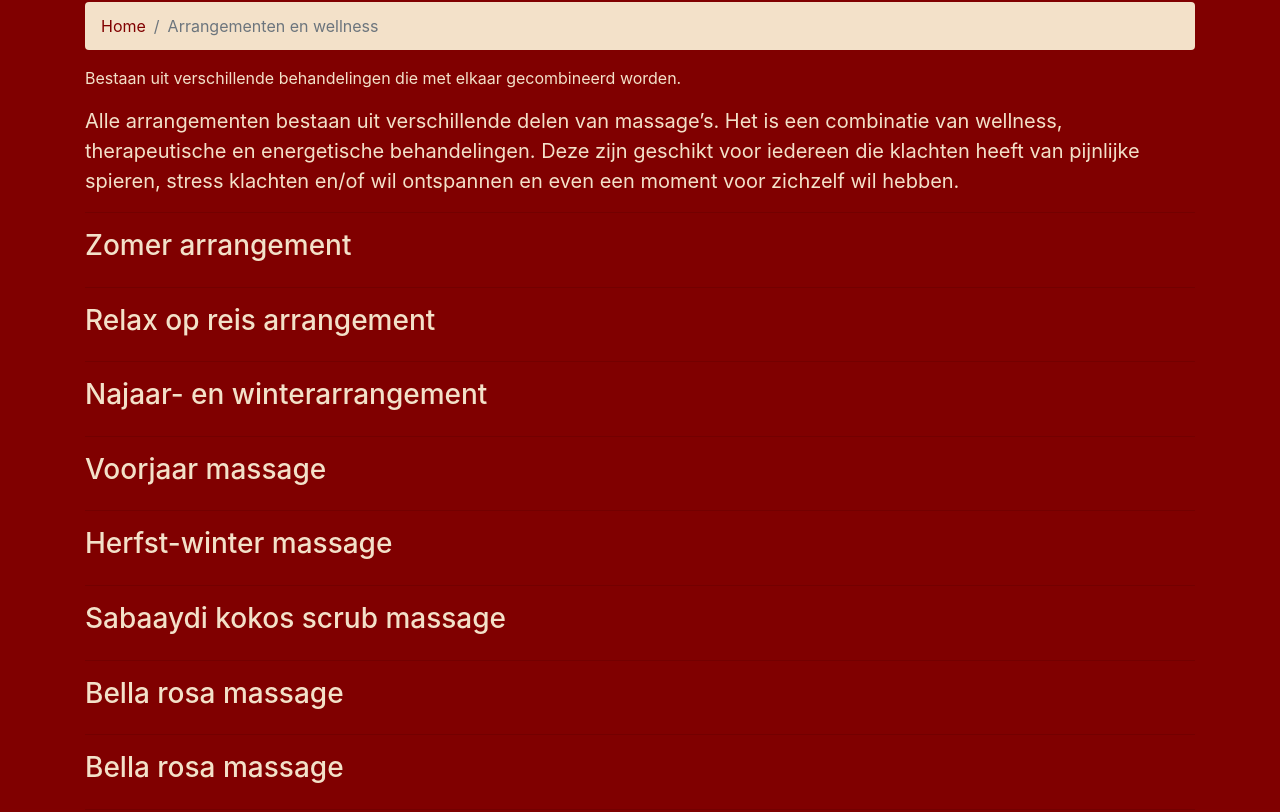
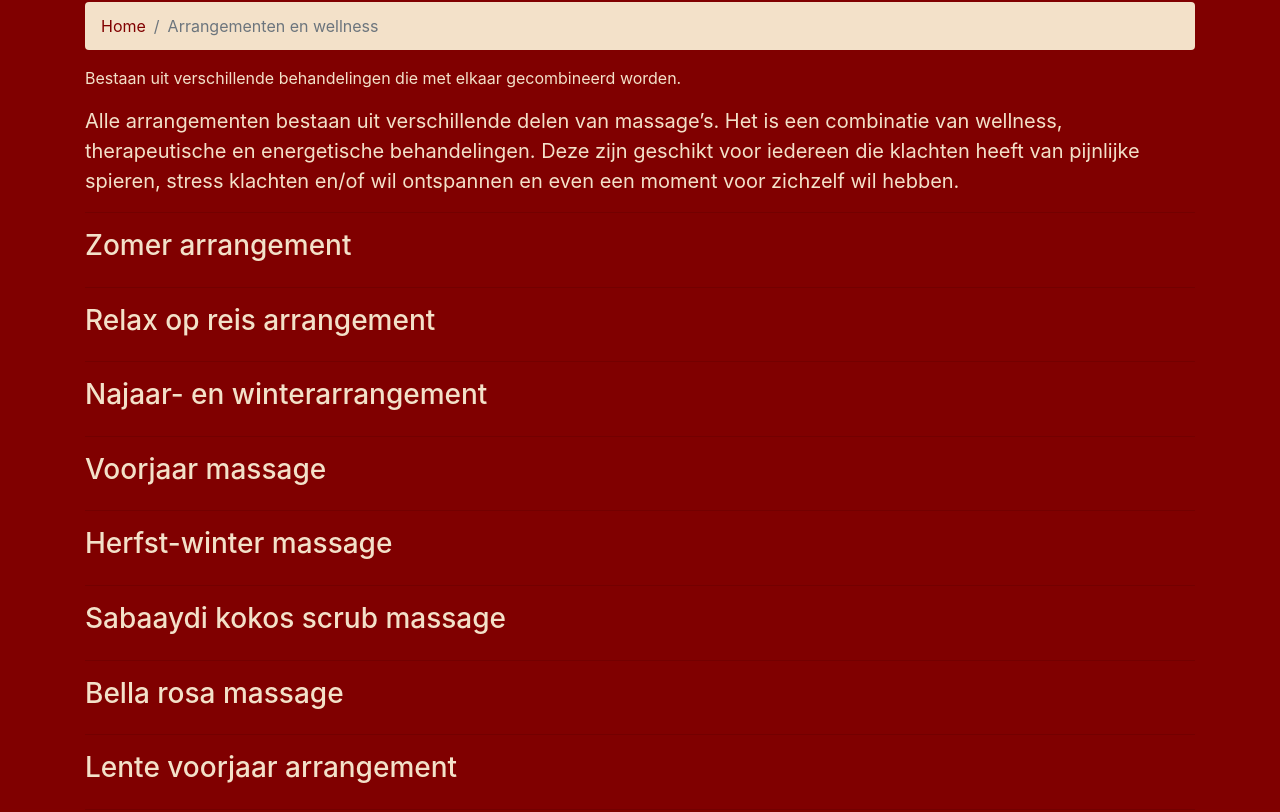
Before and after one commit to MarijnOomens/Handsonhealing, a plain HTML site: page arrangementen-en-wellness.html in a window 1280 px wide. Shown: the part 142-954 px from the top of the page. Drawn offline with Linux system fonts and the light colour scheme.

Commit message:
Revert "bella rosa"
This reverts commit 933292be4fc538ce47e67396bfa03c6b2b58b765.

```diff
--- a/arrangementen-en-wellness.html
+++ b/arrangementen-en-wellness.html
@@ -144,7 +144,7 @@
 
   <div class="row">
     <div class="col-md-12 listing">
-      <a href="bella-rosa-massage.html"><h3>Bella rosa massage</h3></a>
+      <a href="bella-rosa-massage.html"><h3>Lente voorjaar arrangement</h3></a>
     </div>
   </div>
 
```
Also changed, not shown: pricing.html (+1 -1 lines).
